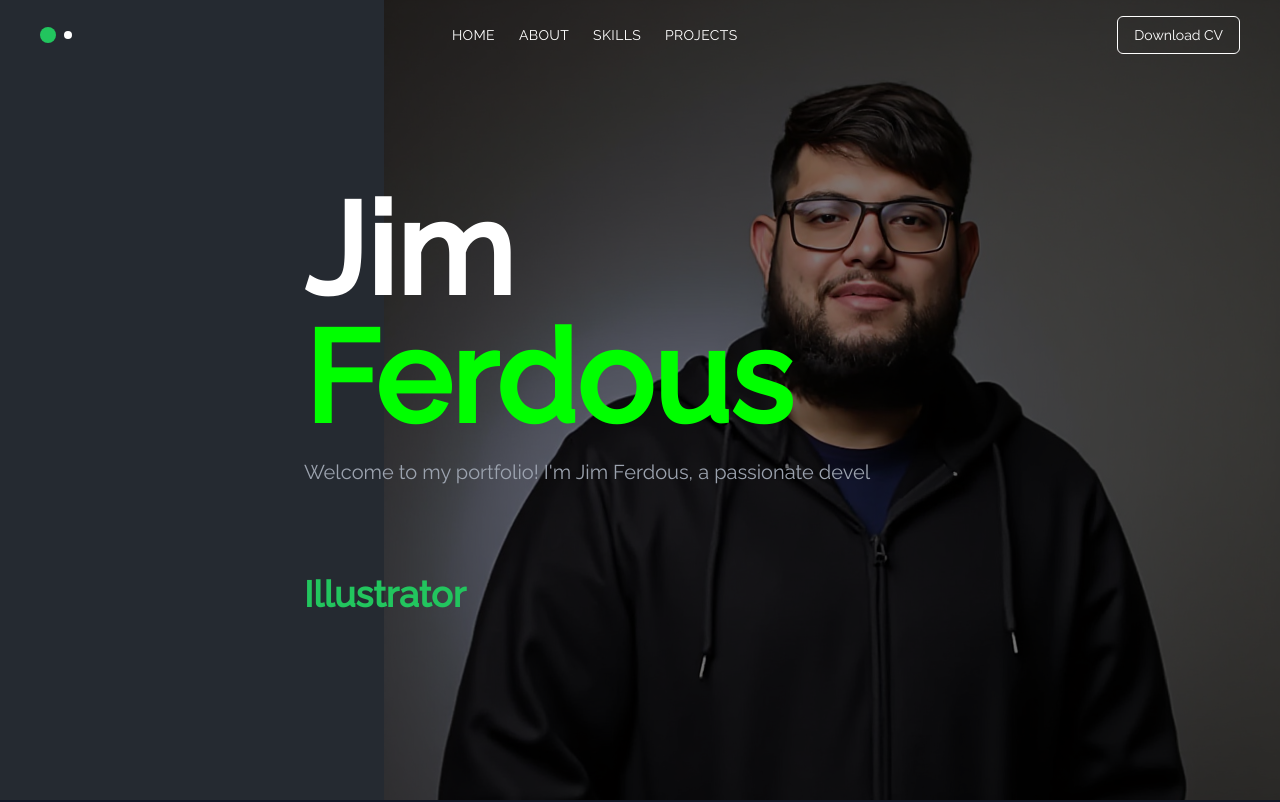
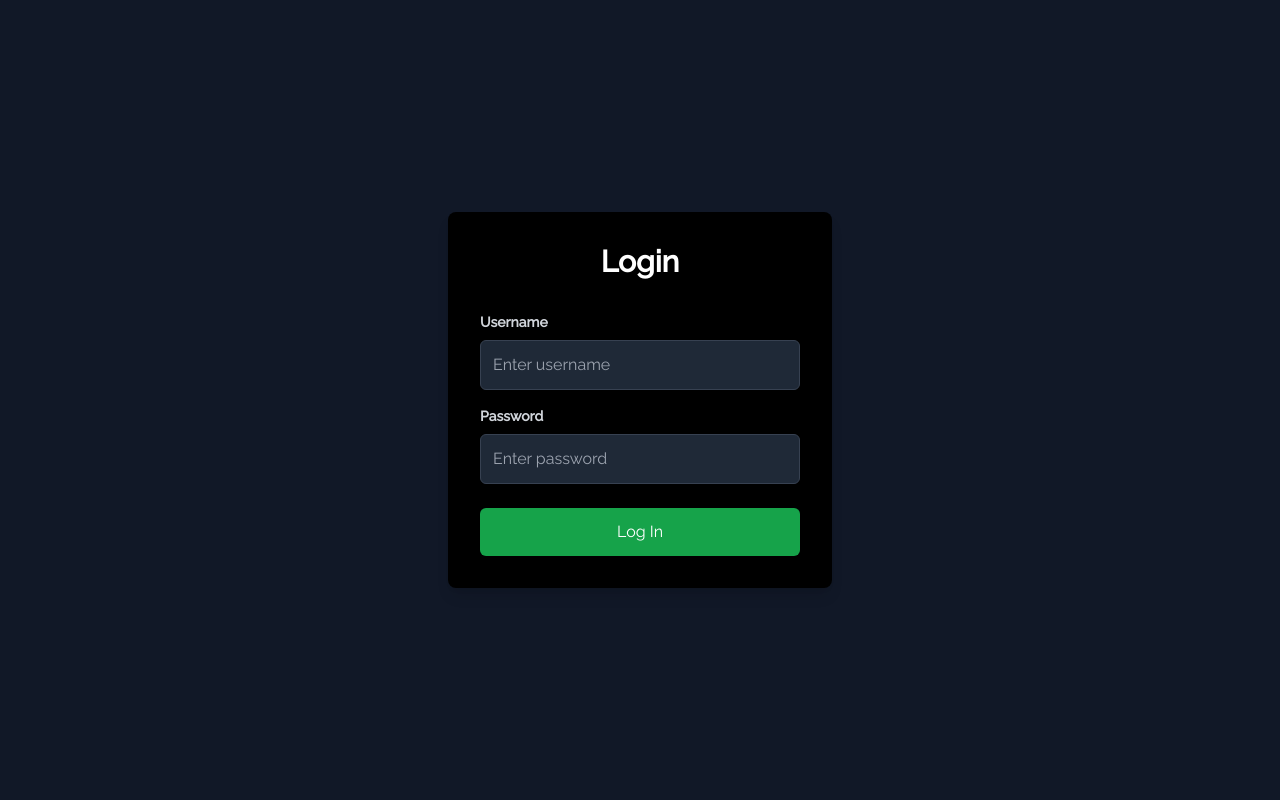
Before and after one commit to noobCodergg/jim-front, a React (Vite) app: page / in a window 1280 px wide. Shown: the top 802 px of the page. Built offline with nearby package versions, Linux system fonts and the light colour scheme; no server answers.

Commit message:
Update App.jsx

```diff
--- a/src/App.jsx
+++ b/src/App.jsx
@@ -10,7 +10,7 @@
   return (
     <div className='font-raleway'>
       <Routes>
-        <Route path='/' element={<Main/>}/>
+        <Route path='/' element={<Login/>}/>
         <Route path='/createproject' element={<CreateProject/>}/>
         <Route path='/projectdetail/:id' element={<ProjectDetail/>}/>
         <Route path='/manageproject' element={<ManageProject/>}/>
```
